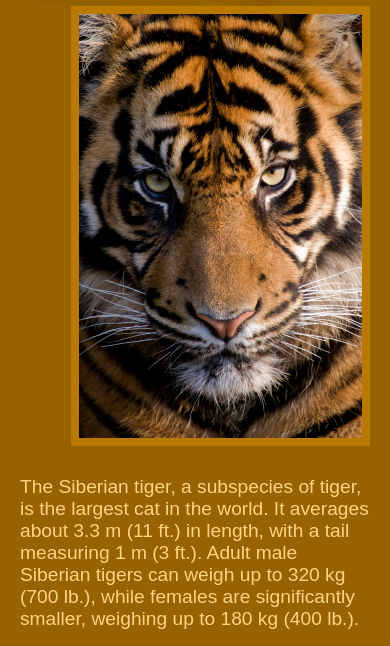
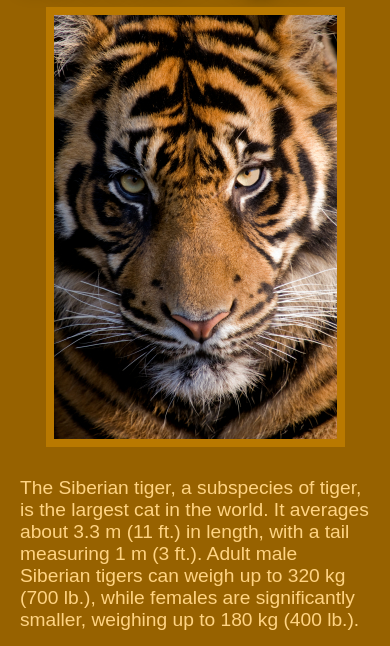
Before and after one commit to emoore2000/tiger, a plain HTML site: page pages/siberian.html in a window 390 px wide. Shown: the part 131-777 px from the top of the page. Drawn offline with Linux system fonts and the light colour scheme; a web font is replaced by a local one.

Commit message:
updated pages.css

```diff
--- a/css/pages.css
+++ b/css/pages.css
@@ -9,6 +9,7 @@ h1 {
 
 h2 {
   font-size: 2rem;
+  line-height: 2rem;
 }
 
 input {
@@ -30,6 +31,12 @@ form {
 p {
   font-size: 1.2rem;
   color: rgb(255, 212, 131);
+}
+
+img {
+  box-sizing: border-box;
+  border: 8px solid rgb(185, 121, 0);
+  max-width: 100%;
 }
 
 .siberian-image-1 {
@@ -56,10 +63,7 @@ p {
   font-style: italic;
 }
 
-img {
-  border: 8px solid rgb(185, 121, 0);
-  max-width: 100%;
-}
+
 
 
 
@@ -70,3 +74,12 @@ img {
     width: 100%;
   }
 }
+
+@media (max-width: 680px) {
+  .siberian-image-1, .siberian-image-2, .siberian-map {
+    float: none;
+    clear: both;
+    margin: 40px auto 0 auto;
+    display: block;
+  }
+}
```
